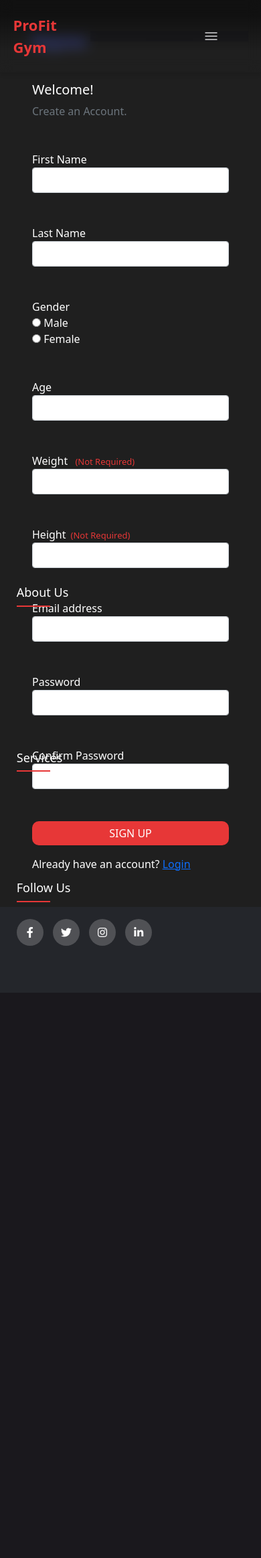
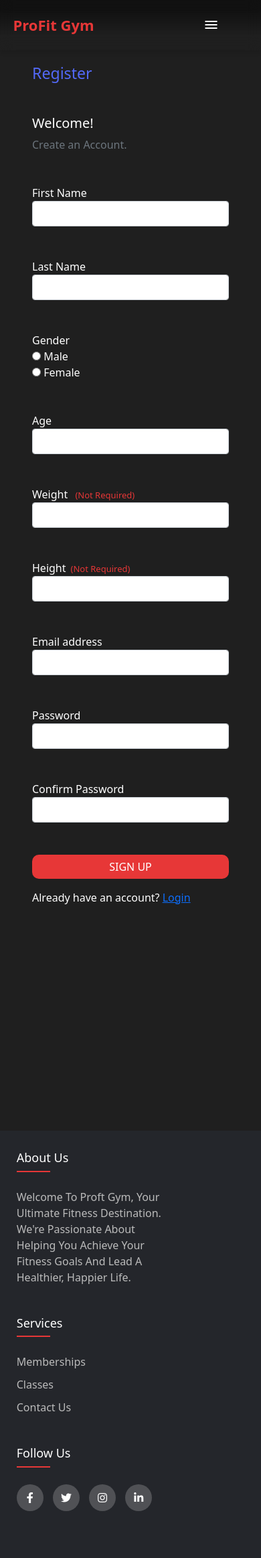
Before and after one commit to mohamedfareed244/Gym-Erp-System, a PHP site: page /views/register.php in a window 390 px wide. Shown: the whole page at 67% size. Before the commit the page ends 1482 px from the top, so only its background shows below. Run offline with PHP 8.4, Linux system fonts and the light colour scheme.

Commit message:
should be fixed fr

```diff
--- a/partials/footer.php
+++ b/partials/footer.php
@@ -1,14 +1,14 @@
-<footer class="footer">
-        <div class="footer-container">
-            <div class="footer-row">
-                <div class="footer-col">
+<footer class="gymfooter">
+        <div class="footercontainer">
+            <div class="footerrow">
+                <div class="footercol">
                     <h4>About us</h4>
                     <ul>
                         <p>Welcome to Proft Gym, your ultimate fitness destination. We're passionate about helping you
                             achieve your fitness goals and lead a healthier, happier life.</p>
                     </ul>
                 </div>
-                <div class="footer-col">
+                <div class="footercol">
                     <h4>Services</h4>
                     <ul>
                         <li><a href="#">memberships</a></li>
@@ -16,9 +16,9 @@
                         <li><a href="#">contact us</a></li>
                     </ul>
                 </div>
-                <div class="footer-col">
+                <div class="footercol">
                     <h4>follow us</h4>
-                    <div class="social-links">
+                    <div class="footersocial">
                         <a href="#"><i class="fab fa-facebook-f"></i></a>
                         <a href="#"><i class="fab fa-twitter"></i></a>
                         <a href="#"><i class="fab fa-instagram"></i></a>
--- a/partials/header.php
+++ b/partials/header.php
@@ -1,9 +1,9 @@
 
     <!-- Navigation Bar Start -->
-    <header class="header">
-        <a id="gym-title">ProFit Gym</a>
+    <header class="gymheader">
+        <a id="gymtitle">ProFit Gym</a>
         <input type="checkbox" id="check">
-        <label for="check" class="icons">
+        <label for="check" class="gymicons">
             <span class="material-symbols-outlined" id="menu-icon" >
                 menu
                 </span>
@@ -11,7 +11,7 @@
                     close
                     </span>
         </label>
-        <nav class="navbar">
+        <nav class="gymnavbar">
             <a href="../views/index.php" id="home">HOME</a>
             <a href="../views/classes.php" id="classes"> CLASSES</a>
             <a href="../views/memberships.php" id="memberships">MEMBERSHIPS</a>
@@ -54,6 +54,3 @@
   });
 
 </script>
-
-
-</body>
--- a/public/CSS/footer.css
+++ b/public/CSS/footer.css
@@ -1,31 +1,31 @@
 
 /* Footer Start */
-.footer {
+.gymfooter {
     background-color: #24262b;
     padding: 30px 0;
 }
 
-.footer-container {
+.footercontainer {
     max-width: 95%;
     margin: auto;
 }
 
-.footer-container .footer-row {
+.footercontainer .footerrow {
     display: flex;
     flex-wrap: wrap;
 }
 
-.footer-col ul {
+.footercol ul {
     list-style: none;
     padding: 0;
 }
 
-.footer-col {
+.footercol {
     width: 25%;
     padding: 0 15px;
 }
 
-.footer-col h4 {
+.footercol h4 {
     font-size: 18px;
     color: #ffffff;
     text-transform: capitalize;
@@ -34,7 +34,7 @@
     position: relative;
 }
 
-.footer-col h4::before {
+.footercol h4::before {
     content: '';
     position: absolute;
     left: 0;
@@ -45,11 +45,11 @@
     width: 50px;
 }
 
-.footer-col ul li:not(:last-child) {
+.footercol ul li:not(:last-child) {
     margin-bottom: 10px;
 }
 
-.footer-col ul li a {
+.footercol ul li a {
     font-size: 16px;
     text-transform: capitalize;
     color: #ffffff;
@@ -60,7 +60,7 @@
     transition: all 0.3s ease;
 }
 
-.footer-col ul p {
+.footercol ul p {
     font-size: 16px;
     width: 70%;
     text-transform: capitalize;
@@ -71,12 +71,12 @@
     display: block;
 }
 
-.footer-col ul li a:hover {
+.footercol ul li a:hover {
     color: #ffffff;
     padding-left: 8px;
 }
 
-.footer-col .social-links a {
+.footercol .footersocial a {
     display: inline-block;
     height: 40px;
     width: 40px;
@@ -89,21 +89,21 @@
     transition: all 0.5s ease;
 }
 
-.footer-col .social-links a:hover {
+.footercol .footersocial a:hover {
     color: #24262b;
     background-color: #ffffff;
 }
 
 /*responsive*/
 @media(max-width: 767px) {
-    .footer-col {
+    .footercol {
         width: 50%;
         margin-bottom: 30px;
     }
 }
 
 @media(max-width: 574px) {
-    .footer-col {
+    .footercol {
         width: 100%;
     }
 }
--- a/public/CSS/header.css
+++ b/public/CSS/header.css
@@ -11,7 +11,7 @@ body {
 
 
 /* Navigation Bar Start */
-.header {
+.gymheader {
     position: fixed;
     top: 0;
     left: 0;
@@ -24,7 +24,7 @@ body {
     z-index: 100;
 }
 
-.navbar a {
+.gymnavbar a {
     position: relative;
     font-size: 13px;
     color: white;
@@ -35,11 +35,11 @@ body {
     font-family: system-ui, -apple-system, BlinkMacSystemFont, 'Segoe UI', Roboto, Oxygen, Ubuntu, Cantarell, 'Open Sans', 'Helvetica Neue', sans-serif
 }
 
-.navbar a:hover {
+.gymnavbar a:hover {
     color: rgb(222, 60, 60);
 }
 
-.navbar a::before {
+.gymnavbar a::before {
 
     content: '';
     position: absolute;
@@ -51,11 +51,11 @@ body {
     transition: .6s;
 }
 
-.navbar a:hover::before {
+.gymnavbar a:hover::before {
     width: 100%;
 }
 
-#gym-title {
+#gymtitle {
     font-size: 22px;
     font-family: system-ui, -apple-system, BlinkMacSystemFont, 'Segoe UI', Roboto, Oxygen, Ubuntu, Cantarell, 'Open Sans', 'Helvetica Neue', sans-serif;
     color: rgb(231, 55, 55);
@@ -64,7 +64,7 @@ body {
     transform: translateX(-50px);
 }
 
-.icons {
+.gymicons {
     position: absolute;
     font-size: 2.6rem;
     right: 16%;
@@ -79,7 +79,7 @@ body {
 
 }
 
-.navbar-color {
+.gymnavbar-color {
     background-color: #1e2227;
     transition: .15s;
 }
@@ -88,7 +88,7 @@ body {
     display: none;
 }
 
-.header::before {
+.gymheader::before {
 
     content: '';
     position: absolute;
@@ -103,42 +103,42 @@ body {
 }
 
 @media(max-width:1100px) {
-    .header {
+    .gymheader {
         padding: 1.3rem 5%;
     }
 }
 
 @media(max-width:600px) {
-    .navbar {
+    .gymnavbar {
         position: relative;
         padding-left: 175px;
     }
 
-    #gym-title {
+    #gymtitle {
         padding-left: 50px;
     }
 
 }
 
 @media(max-width:600px) {
-    .icons {
+    .gymicons {
         display: inline-flex;
     }
 
 
-    .navbar a:hover::before {
+    .gymnavbar a:hover::before {
         width: 0;
     }
 
-    #check:checked~.icons #menu-icon {
+    #check:checked~.gymicons #menu-icon {
         display: none;
     }
 
-    .icons #close-icon {
+    .gymicons #close-icon {
         display: none;
     }
 
-    #check:checked~.icons #close-icon {
+    #check:checked~.gymicons #close-icon {
         display: block;
     }
 
@@ -148,7 +148,7 @@ body {
 
     }
 
-    .navbar {
+    .gymnavbar {
         position: absolute;
         top: 100%;
         left: 0;
@@ -161,41 +161,41 @@ body {
 
     }
 
-    #check:checked~.navbar {
+    #check:checked~.gymnavbar {
         height: 24.5rem;
     }
 
-    .navbar a {
+    .gymnavbar a {
         display: block;
         font-size: 1.1rem;
         margin: 1.3rem 0;
         text-align: center;
     }
 
-    #gym-title {
+    #gymtitle {
         margin-left: 20px;
     }
 }
 
 @media(max-width:1084px) {
-    .icons {
+    .gymicons {
         display: inline-flex;
     }
 
 
-    .navbar a:hover::before {
+    .gymnavbar a:hover::before {
         width: 0;
     }
 
-    #check:checked~.icons #menu-icon {
+    #check:checked~.gymicons #menu-icon {
         display: none;
     }
 
-    .icons #close-icon {
+    .gymicons #close-icon {
         display: none;
     }
 
-    #check:checked~.icons #close-icon {
+    #check:checked~.gymicons #close-icon {
         display: block;
     }
 
@@ -205,7 +205,7 @@ body {
 
     }
 
-    .navbar {
+    .gymnavbar {
         position: absolute;
         top: 100%;
         left: 0;
@@ -218,53 +218,23 @@ body {
 
     }
 
-    #check:checked~.navbar {
+    #check:checked~.gymnavbar {
         height: 24.5rem;
     }
 
-    .navbar a {
+    .gymnavbar a {
         display: block;
         font-size: 1.1rem;
         margin: 1.3rem 0;
         text-align: center;
     }
 
-    #gym-title {
+    #gymtitle {
         padding-left: 30px;
     }
 }
 
 /* Navigation Bar End */
-
-/* Main Content Start */
-/* image start */
-.main-img {
-    width: 100%;
-    height: auto;
-    max-height: 100vh;
-    object-fit: contain;
-    position: relative;
-
-}
-
-/* #welcome-image {
-    padding-bottom: 500px;
-} */
-
-/* For screens with a maximum width of 1084px */
-@media (max-width: 1084px) {
-    .main-img {
-        max-width: 100%;
-        height: auto;
-        display: block;
-    }
-
-    #welcome-image {
-        padding-bottom: 300px;
-        /* Adjust as needed */
-    }
-}
-
 
 body::-webkit-scrollbar {
     width: 10px;
@@ -280,5 +250,3 @@ body::-webkit-scrollbar-thumb {
     background-color: rgb(31, 31, 31);
     /* color of the scroll thumb */
 }
-
-/* main image ends */
--- a/public/CSS/register.css
+++ b/public/CSS/register.css
@@ -1,5 +1,5 @@
 .registercontainer {
-    height: 100%;
+    height: 200%;
 }
 
 .notreq {
--- a/views/register.php
+++ b/views/register.php
@@ -36,7 +36,7 @@
                             <div class="col-lg-6">
                                 <div class="p-5">
                                     <div class="mb-5">
-                                        <h3 class="h4 font-weight-bold text-theme">Register</h3>
+                                        <h3 class="h3 font-weight-bold text-theme pt-5">Register</h3>
                                     </div>
 
                                     <h6 class="h5 mb-0" style="color:white;">Welcome!</h6>
@@ -142,7 +142,6 @@
             header("Location:login.php");
         }
     }
-
     ?>
 
 </body>
```
Also changed, not shown: public/CSS/classes.css (+63 -36 lines), public/CSS/index.css (+30 -0 lines).
